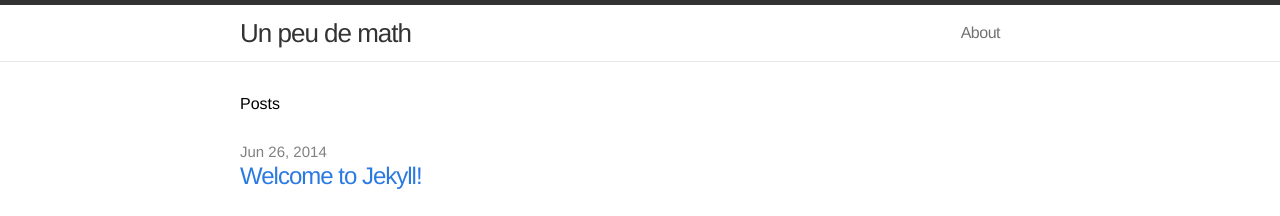
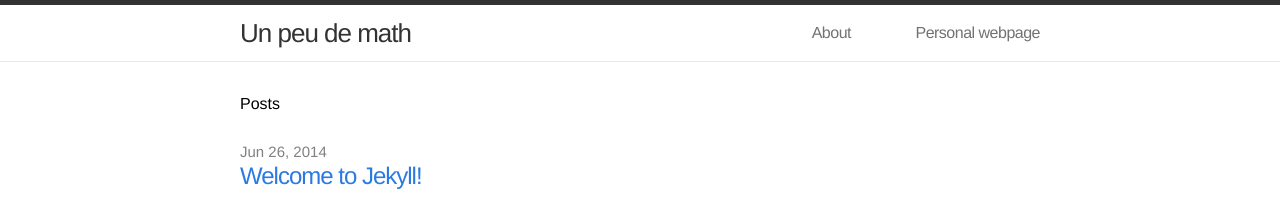
Before and after one commit to drvinceknight/unpeudemath, a Jekyll site: the page built from index.html, in a window 1280 px wide. Shown: the top 216 px of the page. Built offline with Jekyll 4.4.1, drawn with Linux system fonts in a browser that asks for light colours.

Commit message:
Added link to my personal blog

```diff
--- a/_includes/header.html
+++ b/_includes/header.html
@@ -20,6 +20,7 @@
         {% for page in site.pages %}
           <a class="page-link" href="{{ page.url | prepend: site.baseurl }}">{{ page.title }}</a>
         {% endfor %}
+          <a class="page-link" href="http://www.vincent-knight.com/">Personal webpage</a>
       </div>
     </nav>
 
```
